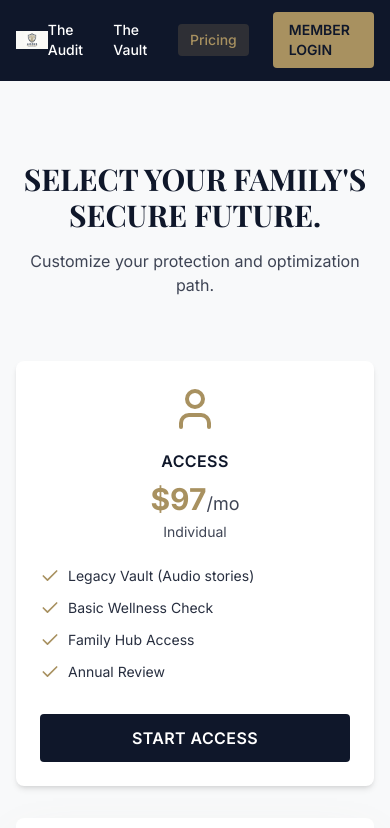
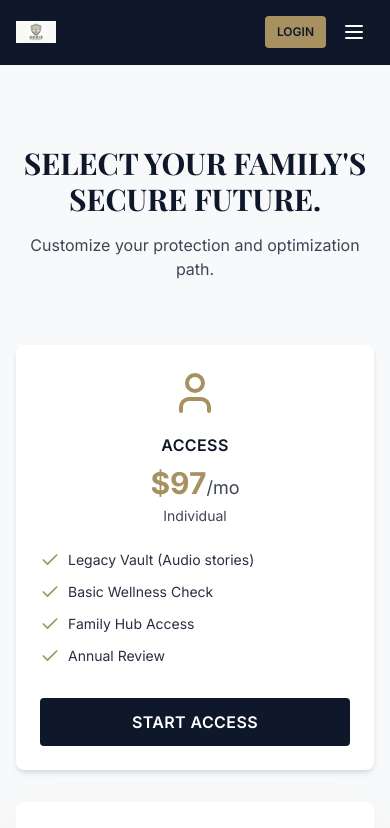
Before and after one commit to Iamtheusername112/over-fourty, a Next.js app: page /billing in a window 390 px wide. Shown: the top 828 px of the page. Built offline with nearby package versions, Linux system fonts and the light colour scheme; a web font is replaced by a local one.

Commit message:
first commit

```diff
--- a/components/NavBar.js
+++ b/components/NavBar.js
@@ -1,7 +1,9 @@
 "use client";
 
+import { useState } from "react";
 import Link from "next/link";
 import Image from "next/image";
+import { Menu, X } from "lucide-react";
 
 const navLinks = [
   { href: "/#the-audit", label: "The Audit" },
@@ -10,10 +12,13 @@ const navLinks = [
 ];
 
 export function NavBar({ currentPage = "landing" }) {
+  const [mobileOpen, setMobileOpen] = useState(false);
+
   return (
     <header className="sticky top-0 z-40 w-full border-b border-navy/20 bg-navy">
-      <nav className="mx-auto flex max-w-7xl items-center justify-between px-4 py-3 sm:px-6 lg:px-8">
-        <Link href="/" className="flex items-center gap-2">
+      <nav className="mx-auto max-w-7xl px-4 py-3 sm:px-6 lg:px-8">
+        <div className="flex items-center justify-between">
+          <Link href="/" className="flex shrink-0 items-center gap-2" onClick={() => setMobileOpen(false)}>
             <Image
               src="/assets/logo.png"
               alt="Aegis Family Command Center"
@@ -30,7 +35,9 @@ export function NavBar({ currentPage = "landing" }) {
               </span>
             </div>
           </Link>
-        <div className="flex items-center gap-6">
+
+          {/* Desktop nav */}
+          <div className="hidden items-center gap-6 md:flex">
             {navLinks.map(({ href, label }) => {
               const isBilling = currentPage === "billing" && href === "/billing";
               return (
@@ -52,6 +59,52 @@ export function NavBar({ currentPage = "landing" }) {
               MEMBER LOGIN
             </Link>
           </div>
+
+          {/* Mobile: right side = Member Login + hamburger */}
+          <div className="flex items-center gap-2 md:hidden">
+            <Link
+              href="/login"
+              className="rounded bg-gold px-3 py-2 text-xs font-semibold text-navy hover:bg-gold/90 transition-colors"
+            >
+              LOGIN
+            </Link>
+            <button
+              type="button"
+              onClick={() => setMobileOpen((o) => !o)}
+              className="rounded p-2 text-white hover:bg-white/10 focus:outline-none focus:ring-2 focus:ring-gold"
+              aria-expanded={mobileOpen}
+              aria-label={mobileOpen ? "Close menu" : "Open menu"}
+            >
+              {mobileOpen ? <X className="h-6 w-6" /> : <Menu className="h-6 w-6" />}
+            </button>
+          </div>
+        </div>
+
+        {/* Mobile dropdown */}
+        {mobileOpen && (
+          <div className="border-t border-white/10 pt-4 pb-2 md:hidden">
+            <ul className="flex flex-col gap-1">
+              {navLinks.map(({ href, label }) => {
+                const isBilling = currentPage === "billing" && href === "/billing";
+                return (
+                  <li key={href}>
+                    <Link
+                      href={href}
+                      onClick={() => setMobileOpen(false)}
+                      className={`block rounded-lg px-4 py-3 text-base font-medium transition-colors ${
+                        isBilling
+                          ? "bg-gold/20 text-gold"
+                          : "text-white hover:bg-white/10 hover:text-gold"
+                      }`}
+                    >
+                      {label}
+                    </Link>
+                  </li>
+                );
+              })}
+            </ul>
+          </div>
+        )}
       </nav>
     </header>
   );
```
Lines whose indentation alone changed are shown as unchanged.
